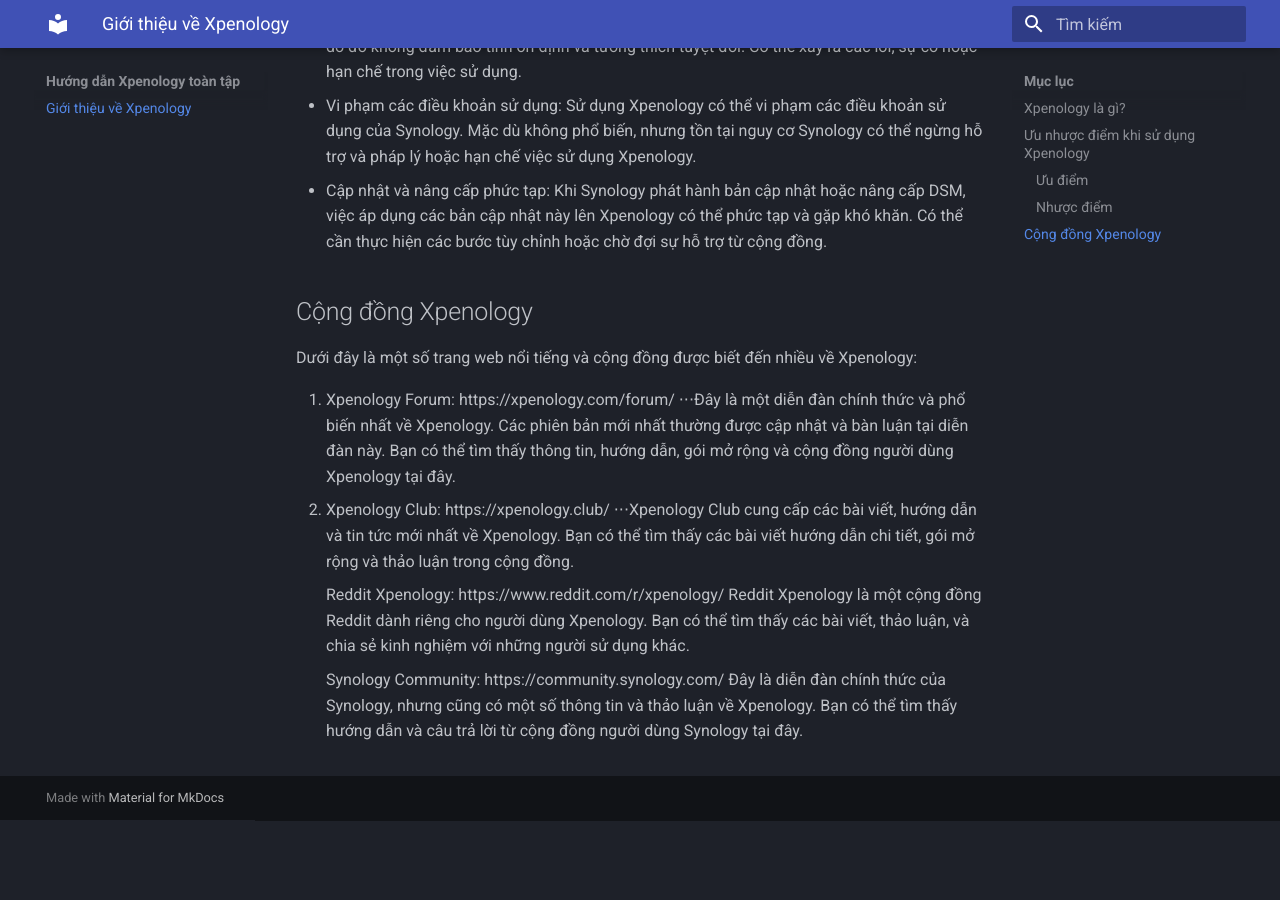
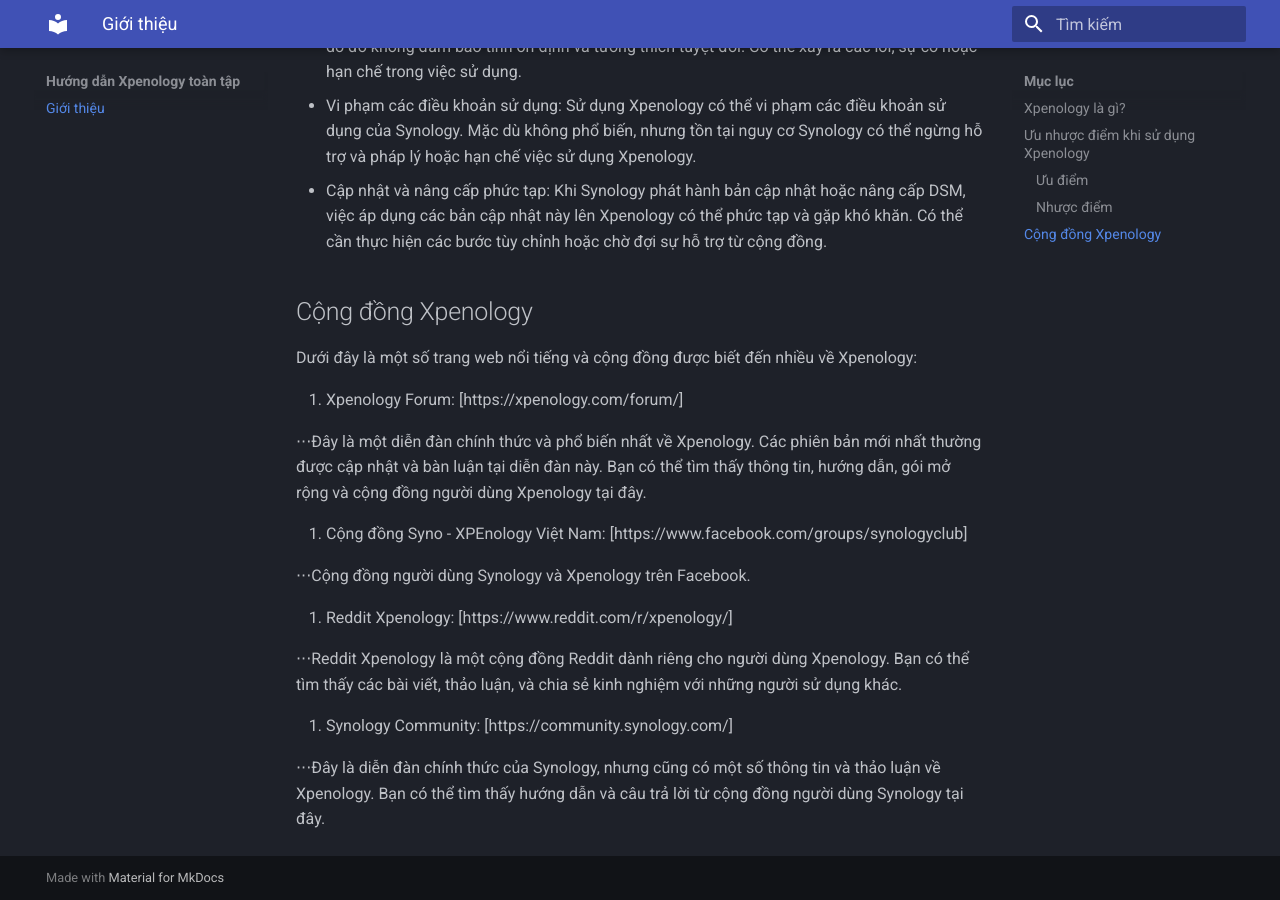
Before and after one commit to luutuananh/xpenology, an MkDocs documentation site: the page built from docs/index.md, in a window 1280 px wide and 900 px high, scrolled down 1247 px. Built offline with MkDocs 1.6.1 and Material for MkDocs 9.7.7, drawn with Linux system fonts in a browser that asks for light colours; before the commit the page ends 2067 px from its top, so only the background shows below that; some of the changed text lies outside the part shown.

Commit message:
Update index.md

```diff
--- a/docs/index.md
+++ b/docs/index.md
@@ -1,6 +1,6 @@
-# Giới thiệu về Xpenology
+# Giới thiệu
 
-Tổng hợp nhiều thông tin liên quan đến Xpenology.
+Trang web này tổng hợp nhiều thông tin liên quan đến Xpenology.
 
 Tham gia group [facebook](https://www.facebook.com/groups/synologyclub) để thảo luận thêm.
 
@@ -33,13 +33,18 @@ Việc sử dụng Xpenology đem lại sự linh hoạt và tiết kiệm chi p
 
 Dưới đây là một số trang web nổi tiếng và cộng đồng được biết đến nhiều về Xpenology:
 
-1. Xpenology Forum: https://xpenology.com/forum/
+1. Xpenology Forum: [https://xpenology.com/forum/]
+
 ⋅⋅⋅Đây là một diễn đàn chính thức và phổ biến nhất về Xpenology. Các phiên bản mới nhất thường được cập nhật và bàn luận tại diễn đàn này. Bạn có thể tìm thấy thông tin, hướng dẫn, gói mở rộng và cộng đồng người dùng Xpenology tại đây.
-2. Xpenology Club: https://xpenology.club/
-⋅⋅⋅Xpenology Club cung cấp các bài viết, hướng dẫn và tin tức mới nhất về Xpenology. Bạn có thể tìm thấy các bài viết hướng dẫn chi tiết, gói mở rộng và thảo luận trong cộng đồng.
 
-    Reddit Xpenology: https://www.reddit.com/r/xpenology/
-    Reddit Xpenology là một cộng đồng Reddit dành riêng cho người dùng Xpenology. Bạn có thể tìm thấy các bài viết, thảo luận, và chia sẻ kinh nghiệm với những người sử dụng khác.
+2. Cộng đồng Syno - XPEnology Việt Nam: [https://www.facebook.com/groups/synologyclub]
 
-    Synology Community: https://community.synology.com/
-    Đây là diễn đàn chính thức của Synology, nhưng cũng có một số thông tin và thảo luận về Xpenology. Bạn có thể tìm thấy hướng dẫn và câu trả lời từ cộng đồng người dùng Synology tại đây.
+⋅⋅⋅Cộng đồng người dùng Synology và Xpenology trên Facebook.
+
+3. Reddit Xpenology: [https://www.reddit.com/r/xpenology/]
+
+⋅⋅⋅Reddit Xpenology là một cộng đồng Reddit dành riêng cho người dùng Xpenology. Bạn có thể tìm thấy các bài viết, thảo luận, và chia sẻ kinh nghiệm với những người sử dụng khác.
+
+4. Synology Community: [https://community.synology.com/]
+
+⋅⋅⋅Đây là diễn đàn chính thức của Synology, nhưng cũng có một số thông tin và thảo luận về Xpenology. Bạn có thể tìm thấy hướng dẫn và câu trả lời từ cộng đồng người dùng Synology tại đây.
```
